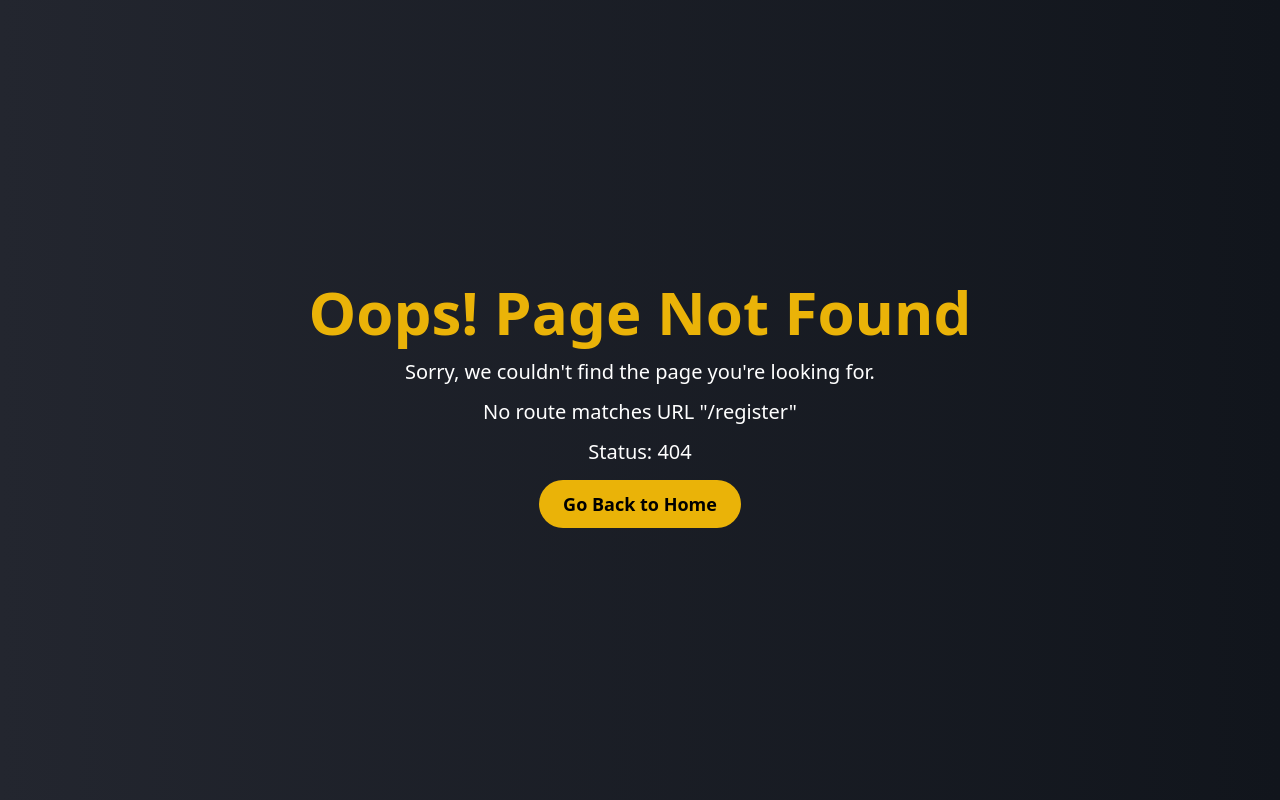
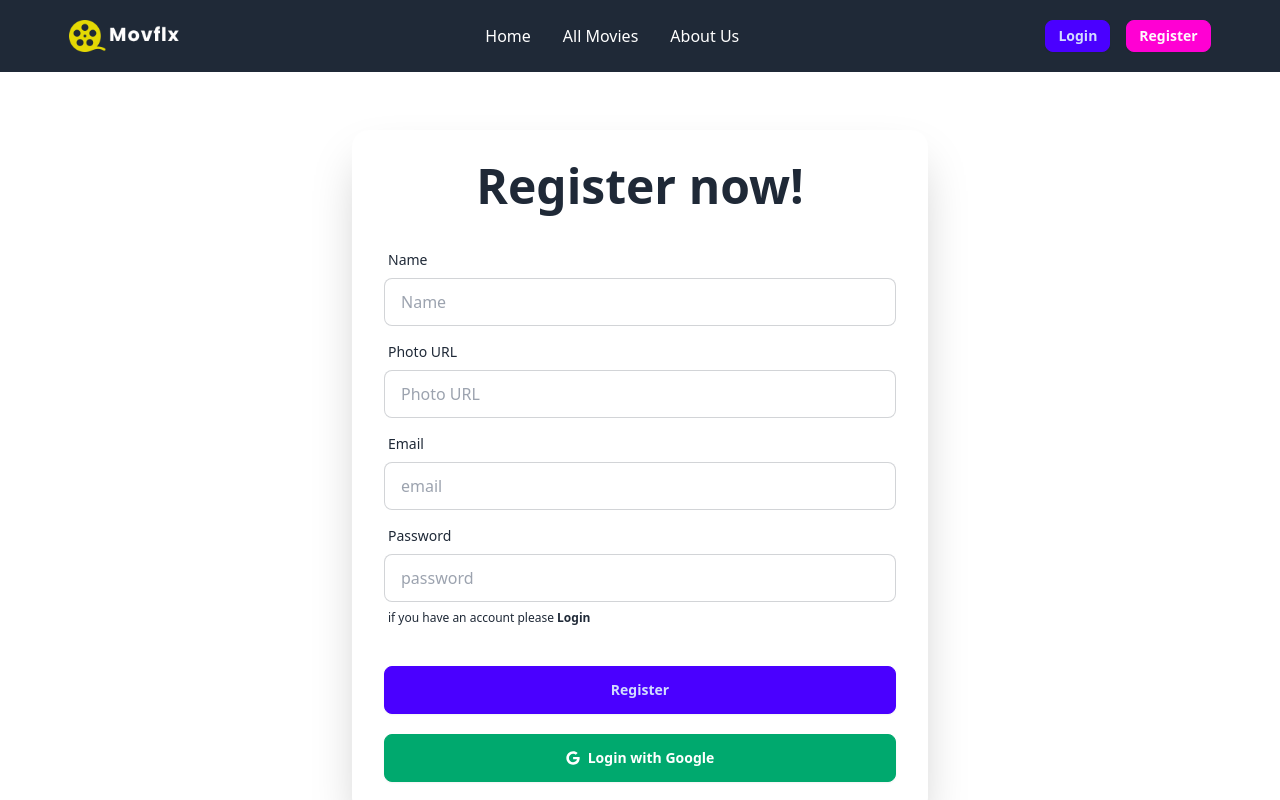
Before and after one commit to yasin-sorkar47/Movie-potal-PH-A-10, a React (Vite) app: page /register in a window 1280 px wide. Before the commit this address had no page. Shown: the top 800 px of the page. Built offline with nearby package versions, Linux system fonts and the light colour scheme.

Commit message:
have compleated loging and register page desing

```diff
--- /dev/null
+++ b/src/pages/Login.jsx
@@ -0,0 +1,60 @@
+import { FaGoogle } from "react-icons/fa";
+import { Link } from "react-router-dom";
+
+export default function Login() {
+  return (
+    <div className="hero  min-h-screen">
+      <div className="card bg-base-100 w-full max-w-xl shrink-0 shadow-2xl">
+        <h1 className="text-5xl font-bold text-center pt-8">Login now!</h1>
+        <form className="card-body">
+          <div className="form-control">
+            <label className="label">
+              <span className="label-text">Email</span>
+            </label>
+            <input
+              type="email"
+              name="email"
+              placeholder="email"
+              className="input input-bordered"
+              required
+            />
+          </div>
+          <div className="form-control">
+            <label className="label">
+              <span className="label-text">Password</span>
+            </label>
+            <input
+              type="password"
+              name="password"
+              placeholder="password"
+              className="input input-bordered"
+              required
+            />
+            <label className="label">
+              <a href="#" className="label-text-alt link link-hover">
+                Forgot password?
+              </a>
+            </label>
+            <label className="label">
+              <p className="label-text-alt  ">
+                If you don't have an account please{" "}
+                <Link to={"/register"} className="link link-hover font-bold">
+                  Register
+                </Link>
+              </p>
+            </label>
+          </div>
+          <div className="form-control mt-6">
+            <button className="btn btn-primary">Login</button>
+          </div>
+          <div className="form-control mt-3">
+            <button type="button" className="btn btn-success text-white">
+              <FaGoogle />
+              Login with Google
+            </button>
+          </div>
+        </form>
+      </div>
+    </div>
+  );
+}
--- a/src/pages/NotFound.jsx
+++ b/src/pages/NotFound.jsx
@@ -2,7 +2,6 @@ import { Link, useRouteError } from "react-router-dom";
 
 export default function NotFound() {
   const err = useRouteError();
-  console.log(err.error.message, err.status);
 
   return (
     <div className="bg-gradient-to-r from-[#23262f] to-[#11151c] min-h-screen flex flex-col justify-center items-center text-white">
--- /dev/null
+++ b/src/pages/Register.jsx
@@ -0,0 +1,79 @@
+import { FaGoogle } from "react-icons/fa";
+import { Link } from "react-router-dom";
+
+export default function Register() {
+  return (
+    <div className="hero  min-h-screen">
+      <div className="card bg-base-100 w-full max-w-xl shrink-0 shadow-2xl">
+        <h1 className="text-5xl font-bold text-center pt-8">Register now!</h1>
+        <form className="card-body">
+          <div className="form-control">
+            <label className="label">
+              <span className="label-text">Name</span>
+            </label>
+            <input
+              type="text"
+              name="name"
+              placeholder="Name"
+              className="input input-bordered"
+              required
+            />
+          </div>
+          <div className="form-control">
+            <label className="label">
+              <span className="label-text">Photo URL</span>
+            </label>
+            <input
+              type="text"
+              name="photo"
+              placeholder="Photo URL"
+              className="input input-bordered"
+              required
+            />
+          </div>
+          <div className="form-control">
+            <label className="label">
+              <span className="label-text">Email</span>
+            </label>
+            <input
+              type="email"
+              name="email"
+              placeholder="email"
+              className="input input-bordered"
+              required
+            />
+          </div>
+          <div className="form-control">
+            <label className="label">
+              <span className="label-text">Password</span>
+            </label>
+            <input
+              type="password"
+              name="password"
+              placeholder="password"
+              className="input input-bordered"
+              required
+            />
+            <label className="label">
+              <p className="label-text-alt  ">
+                if you have an account please{" "}
+                <Link to={"/login"} className="link link-hover font-bold">
+                  Login
+                </Link>
+              </p>
+            </label>
+          </div>
+          <div className="form-control mt-6">
+            <button className="btn btn-primary">Register</button>
+          </div>
+          <div className="form-control mt-3">
+            <button type="button" className="btn btn-success text-white">
+              <FaGoogle />
+              Login with Google
+            </button>
+          </div>
+        </form>
+      </div>
+    </div>
+  );
+}
```
Also changed, not shown: src/routes/Routes.jsx (+10 -0 lines).
